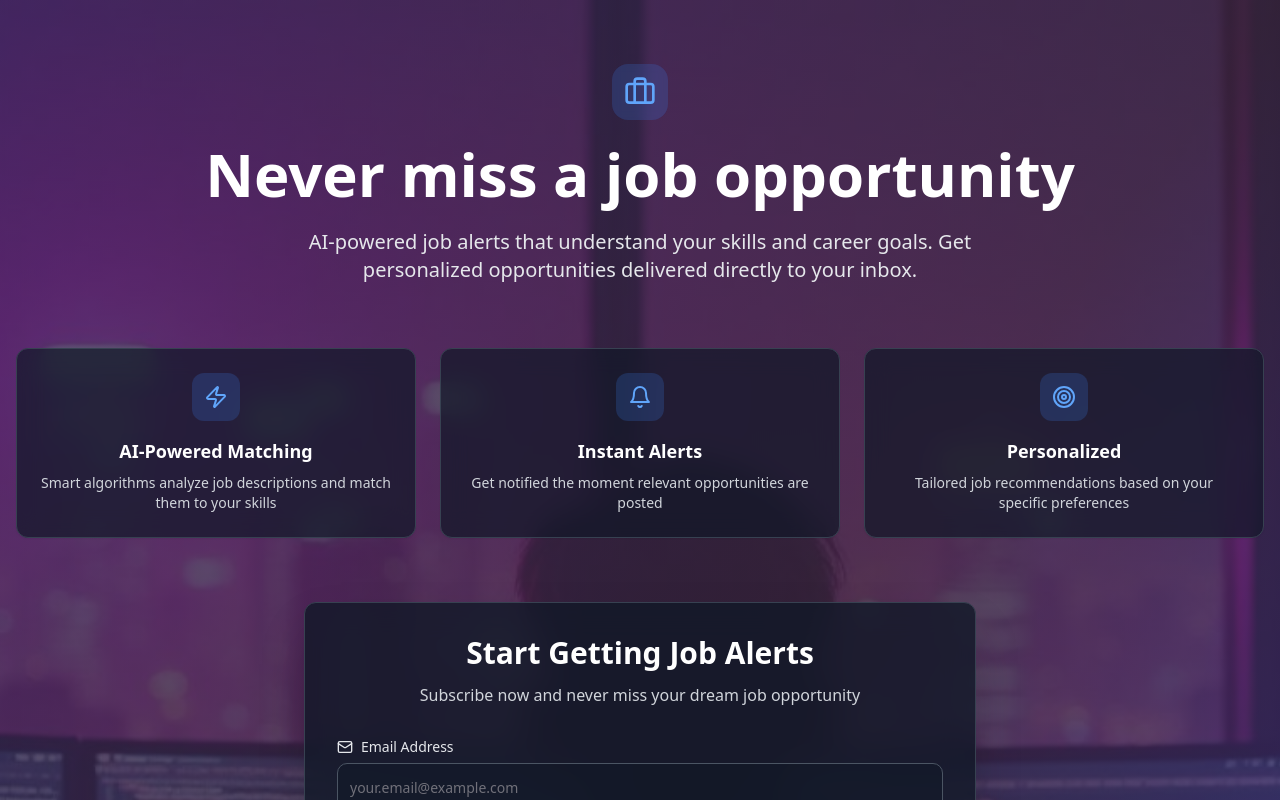
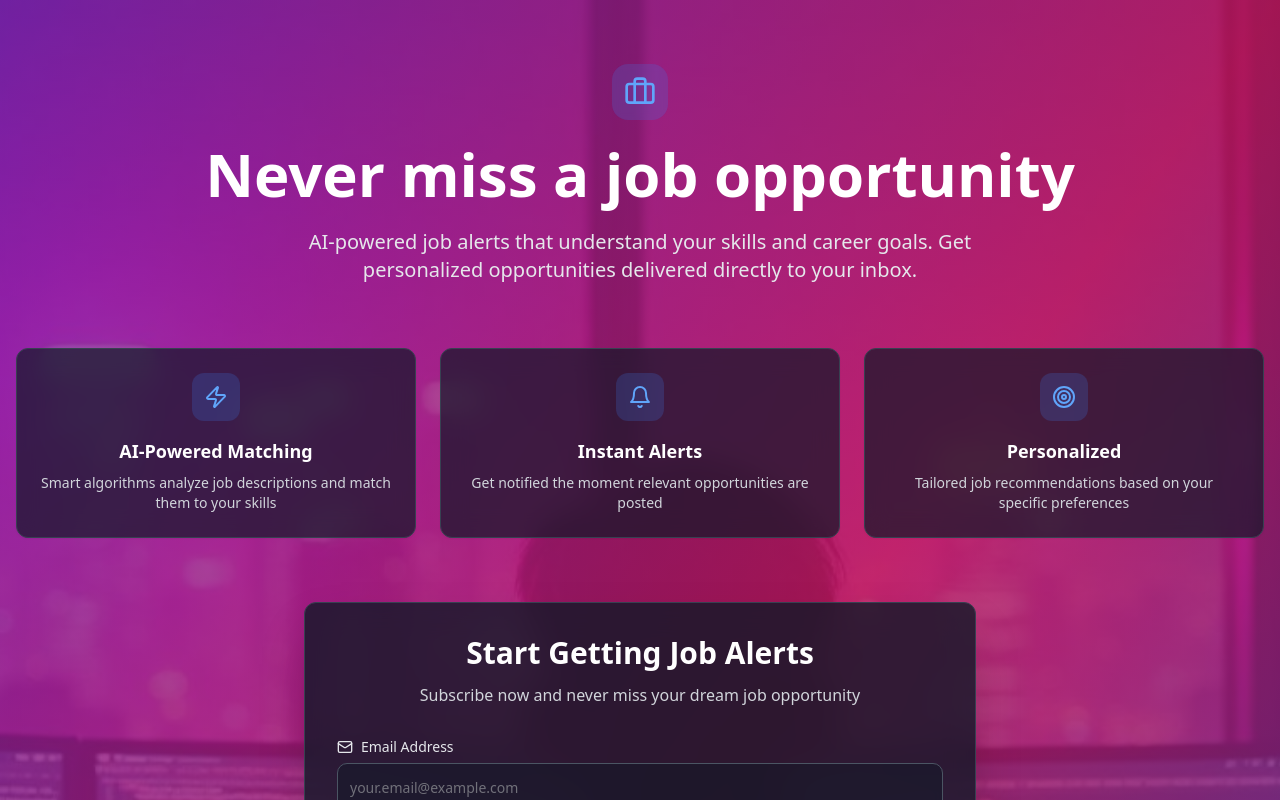
Before and after one commit to Raj-6660/Job-Finder, a React (Vite) app: page / in a window 1280 px wide. Shown: the top 800 px of the page. Built offline with nearby package versions, Linux system fonts and the light colour scheme.

Commit message:
Remove greyish accent from background
Remove the greyish accent from the background to make it more vibrant.

```diff
--- a/src/components/JobAlertHero.tsx
+++ b/src/components/JobAlertHero.tsx
@@ -55,7 +55,7 @@ const JobAlertHero = () => {
           alt="Developer background"
           className="w-full h-full object-cover opacity-50"
         />
-        <div className="absolute inset-0 bg-gradient-to-br from-slate-800/60 via-gray-800/70 to-indigo-900/60"></div>
+        <div className="absolute inset-0 bg-gradient-to-br from-purple-800/60 via-pink-700/70 to-indigo-800/60"></div>
       </div>
 
       <div className="relative z-10 container mx-auto px-4 py-16">
```
